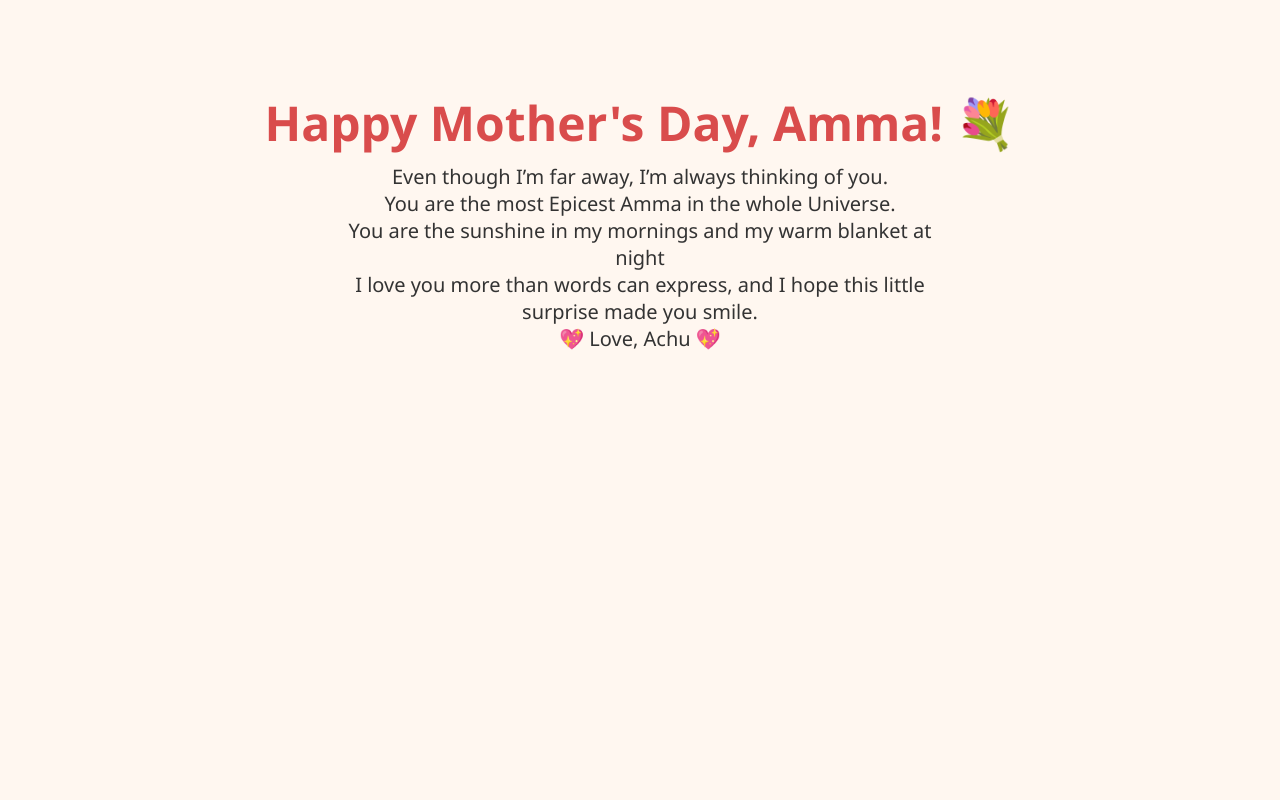
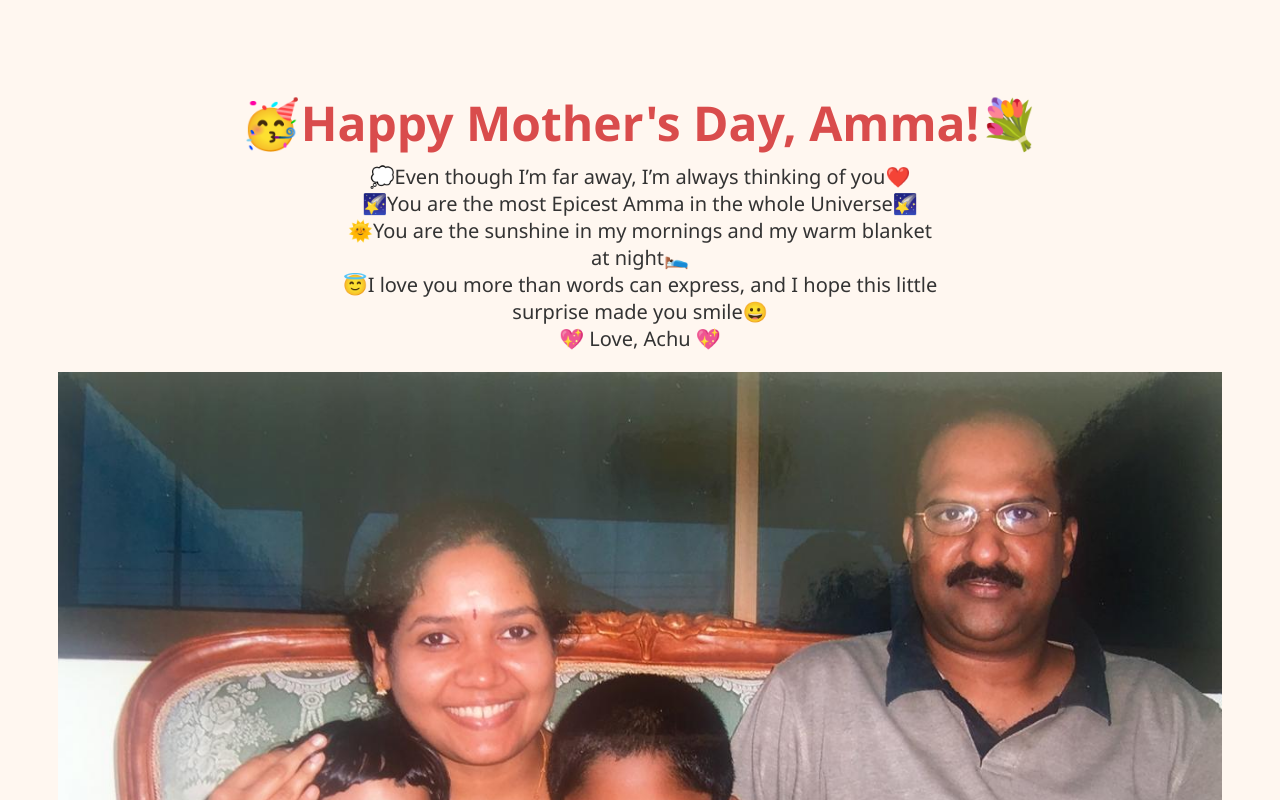
Before and after one commit to Arjunbrunei/amma-day, a plain HTML site: page index.html in a window 1280 px wide. Shown: the top 800 px of the page. Drawn offline with Linux system fonts and the light colour scheme.

Commit message:
Amma ILY SOOOOO MUCH!
I LOVE YOU!

```diff
--- a/index.html
+++ b/index.html
@@ -25,11 +25,13 @@
   </style>
 </head>
 <body>
-  <h1>Happy Mother's Day, Amma! 💐</h1>
-  <p>Even though I’m far away, I’m always thinking of you.</p>
-  <p>You are the most Epicest Amma in the whole Universe.</p>
-  <p>You are the sunshine in my mornings and my warm blanket at night</p>
-  <p>I love you more than words can express, and I hope this little surprise made you smile.</p>
+  <h1>🥳Happy Mother's Day, Amma!💐</h1>
+  <p>💭Even though I’m far away, I’m always thinking of you❤️</p>
+  <p>🌠You are the most Epicest Amma in the whole Universe🌠</p>
+  <p>🌞You are the sunshine in my mornings and my warm blanket at night🛌🏾</p>
+  <p>😇I love you more than words can express, and I hope this little surprise made you smile😀</p>
   <p>💖 Love, Achu 💖</p>
+  <img src="amma-pic.jpg" alt="Happy Amma" style="max-width: 100%; height: auto; margin-top: 20px;" />
+
 </body>
 </html>
```
Also changed, not shown: amma-pic.jpg (added).
